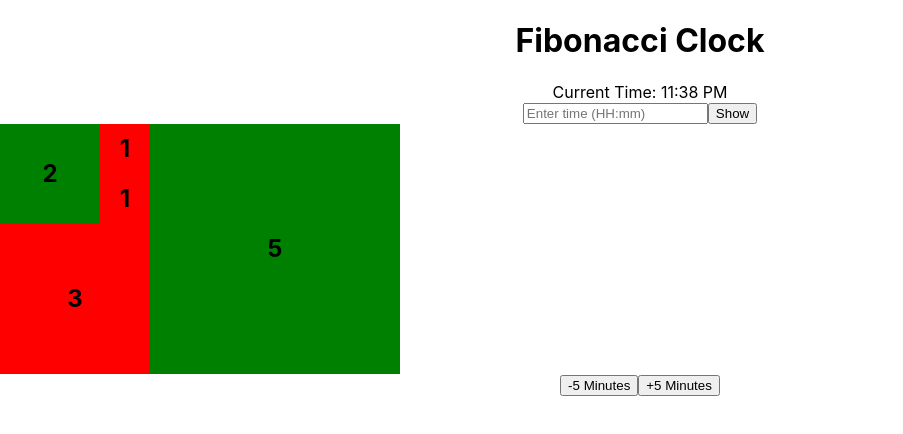
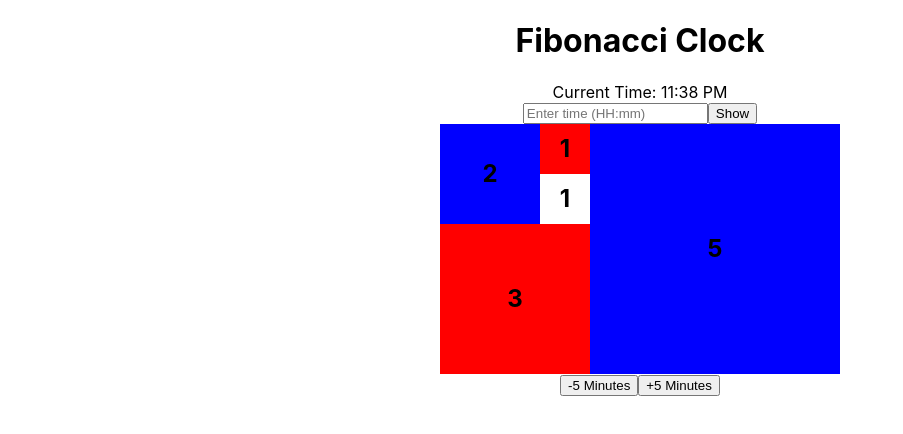
Before and after one commit to manelyasmine/fibonacci-clock, a React (Create React App) app: page / in a window 1280 px wide. Shown: the top 434 px of the page, without its empty margins (0-903 px from the left). Built offline with nearby package versions, Linux system fonts and the light colour scheme.

Commit message:
fixing error on display sqaures

```diff
--- a/src/App.js
+++ b/src/App.js
@@ -1,6 +1,6 @@
 import logo from './logo.svg';
 import './App.css';
-import FibonacciGrid from "./utils/FibonacciGrid";
+import FibonacciGrid from "./components/FibonacciGrid";
 /* import FibonacciGrid from './utils/fibonacciUtils' */;
 function App() {
   return (
--- a/src/utils/FibonacciGrid.js
+++ b/src/components/FibonacciGrid.js
@@ -1,27 +1,9 @@
 import React, { useState } from 'react';
-
+import FibonacciSquare from './FibonacciSquare';
 const fibonacciSequence = [1, 1, 2, 3, 5]; // Fibonacci sequence with 5 elements
 const maxFibonacciValue = Math.max(...fibonacciSequence);
 
-const FibonacciSquare = ({ value, color }) => {
-  return (
-    <div
-      className="fibonacci-square"
-      style={{
-        backgroundColor: color,
-        width: `${value * 50}px`, // Adjust width multiplier for desired size
-        height: `${value * 50}px`, // Adjust height multiplier for desired size
-        display: 'flex',
-        justifyContent: 'center',
-        alignItems: 'center',
-        fontSize: '24px',
-        fontWeight: 'bold',
-      }}
-    >
-      {value}
-    </div>
-  );
-};
+
 
 const FibonacciGrid = () => {
   const [time, setTime] = useState(new Date());
@@ -32,11 +14,13 @@ const FibonacciGrid = () => {
   };
 
   const handleShowClick = () => {
+    console.log("handleShowClick===>",inputTime)
     const [hours, minutes] = inputTime.split(':').map(Number);
     if (!isNaN(hours) && !isNaN(minutes)) {
       const updatedTime = new Date();
       updatedTime.setHours(hours);
       updatedTime.setMinutes(minutes);
+      console.log("updatedTime===>",updatedTime)
       setTime(updatedTime);
     } else {
       alert('Please enter a valid time in HH:mm format.');
@@ -52,13 +36,26 @@ const FibonacciGrid = () => {
     const hourBlocks = calculateFibonacciBlocks(hours);
     const minuteBlocks = calculateFibonacciBlocks(Math.floor(minutes / 5));
 
+    console.log("hourBlocks===>", hourBlocks, minuteBlocks);//this returned index
+
     return fibonacciSequence.map((value, index) => {
-      if (hourBlocks.includes(value) && minuteBlocks.includes(value)) {
-        return 'green'; // You can change this color to your preference
-      } else if (hourBlocks.includes(value)) {
+      console.log(
+        "mapping colors===>",
+        value,
+        index,
+        hourBlocks.includes(index),
+        minuteBlocks.includes(index)
+      );
+
+      // Check for both conditions (hour and minute) only once
+      const isBlockColor = hourBlocks.includes(index) && minuteBlocks.includes(index);
+
+      if (isBlockColor) {
+        return 'blue';
+      } else if (hourBlocks.includes(index)) {
         return 'red';
-      } else if (minuteBlocks.includes(value)) {
-        return 'blue';
+      } else if (minuteBlocks.includes(index)) {
+        return 'green';
       } else {
         return 'white';
       }
@@ -71,20 +68,24 @@ const FibonacciGrid = () => {
 
     for (let i = fibonacciSequence.length - 1; i >= 0; i--) {
       if (fibonacciSequence[i] <= remaining) {
-        blocks.push(fibonacciSequence[i]);
+       /*  blocks.push(fibonacciSequence[i]); */
+       blocks.push(i);
         remaining -= fibonacciSequence[i];
       }
     }
+    console.log("blocks returned===========>",blocks)
 
     return blocks;
   };
 
   const colors = getFibonacciColors();
-
+console.log("colors======>",colors)
   const handleNextClick = (increment) => {
     const newTime = new Date(time);
+    console.log("handleNextClick===>",increment,newTime,time);
     newTime.setMinutes(time.getMinutes() + increment * 5); // Add or subtract 5 minutes
     setTime(newTime);
+    console.log("timmmmmmmmmme",time)
   };
 
   return (
@@ -100,19 +101,20 @@ const FibonacciGrid = () => {
         />
         <button onClick={handleShowClick}>Show</button>
       </div>
-      <div className="fibonacci-grid" style={{ display: 'flex' }}>
-  <div style={{ flex: 0, display: "flex", flexDirection: "column-reverse" }}>  {/* Left side column */}
+      <div   style={{ display: 'flex',justifyContent:"center" }}>
+
+  <div style={{display: "flex", flexDirection: "column-reverse",justifyContent:"center" }}>
     <FibonacciSquare value={fibonacciSequence[3]} color={colors[3]} />
 
-    <div style={{ flex: 0, display: "flex", flexDirection: "row" }}>
+    <div style={{   display: "flex", flexDirection: "row" }}>
     <FibonacciSquare value={fibonacciSequence[2]} color={colors[2]} />
-    <div style={{ flex: 0, display: "flex", flexDirection: "column" }}>
+    <div  >
    <FibonacciSquare value={fibonacciSequence[1]} color={colors[1]} />
-   <FibonacciSquare value={fibonacciSequence[1]} color={colors[1]} />
+   <FibonacciSquare value={fibonacciSequence[0]} color={colors[0]} />
    </div>
    </div>
   </div>
-  <div style={{ flex: 6, display: "flex", flexDirection: "column" }}> {/* Right side column */}
+  <div > {/* Right side column */}
     <FibonacciSquare value={fibonacciSequence[4]} color={colors[4]} />
 
   </div>
--- /dev/null
+++ b/src/components/FibonacciSquare.js
@@ -0,0 +1,23 @@
+import React from 'react';
+
+const FibonacciSquare = ({ value, color }) => {
+  return (
+    <div
+      className="fibonacci-square"
+      style={{
+        backgroundColor: color,
+        width: `${value * 50}px`, // Adjust width multiplier for desired size
+        height: `${value * 50}px`, // Adjust height multiplier for desired size
+        display: 'flex',
+        justifyContent: 'center',
+        alignItems: 'center',
+        fontSize: '24px',
+        fontWeight: 'bold',
+      }}
+    >
+      {value}
+    </div>
+  );
+};
+
+export default FibonacciSquare;
```
Also changed, not shown: src/utils/FibonacciSquare.js (deleted, +0 -11 lines), src/styles/fibonacciClock.css (line endings or trailing spaces).
